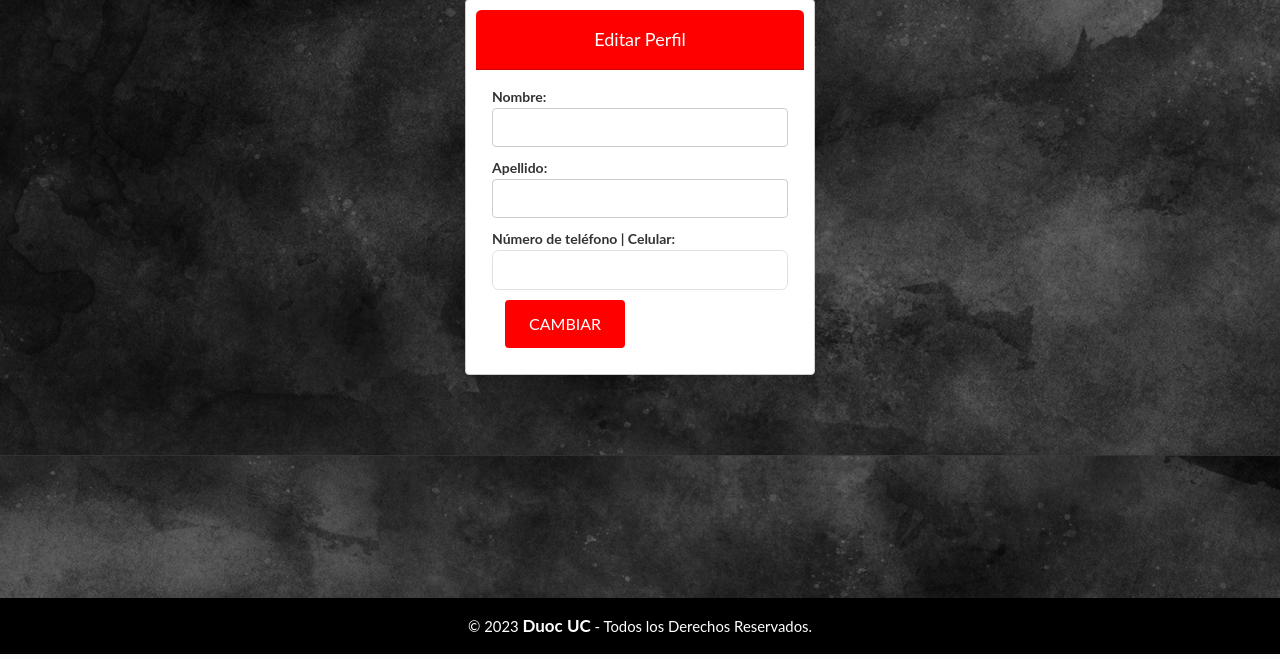
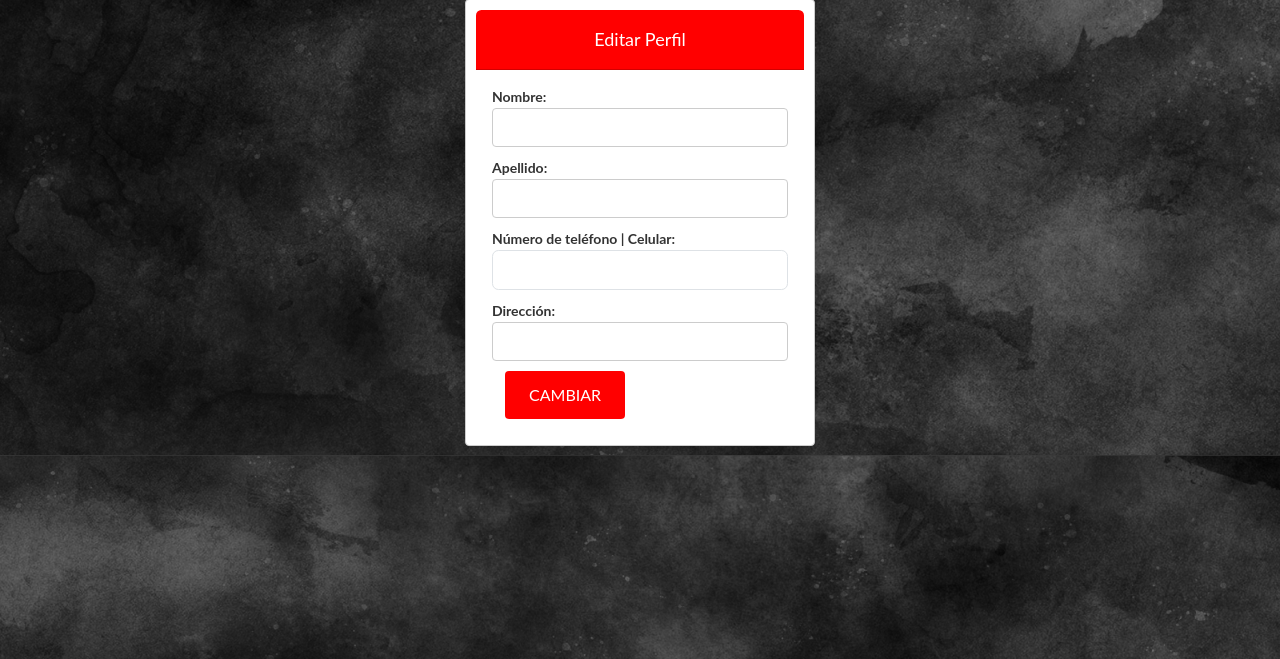
Before and after one commit to hugotoroz/domo-chicken, a Django app: page /editarperfil/ in a window 1280 px wide. Shown: the part 345-1004 px from the top of the page. Run offline with Django 4.2, Linux system fonts and the light colour scheme; data that the repository does not hold is empty; some libraries are stand-ins or nearby versions.

Commit message:
Modificar direccion de perfil

```diff
--- a/domochicken/core/static/js/v-editarperfil.js
+++ b/domochicken/core/static/js/v-editarperfil.js
@@ -0,0 +1,18 @@
+
+
+  /**
+   * Initiate Bootstrap validation check
+   */
+  var needsValidation = document.querySelectorAll('.needs-validation')
+
+  Array.prototype.slice.call(needsValidation)
+    .forEach(function(form) {
+      form.addEventListener('submit', function(event) {
+        if (!form.checkValidity()) {
+          event.preventDefault()
+          event.stopPropagation()
+        }
+
+        form.classList.add('was-validated')
+      }, false)
+    })
--- a/domochicken/core/templates/editarperfil.html
+++ b/domochicken/core/templates/editarperfil.html
@@ -21,21 +21,28 @@
                 <div class="text-header">Editar Perfil</div>
             </div>
             <div class="card-body">
-                <form action="{% url 'modificarPerfil' usuario.id_usuario %}" method="POST" enctype="multipart/form-data" name="formeditusu">
+                <form class="needs-validation" novalidate action="{% url 'modificarPerfil' usuario.id_usuario %}" method="POST" enctype="multipart/form-data" name="formeditusu" id="formeditusu">
                     {% csrf_token %}
                     <div class="form-group">
                         <label for="username">Nombre:</label>
-                        <input required="" class="form-control" name="nomusu" id="nomusu" value="{{usuario.nombre_usuario}}" type="text">
+                        <input required="" class="form-control" name="nomusu" id="nomusu" value="{{usuario.nombre_usuario}}" type="text" required>
+                        <div class="invalid-feedback">Por favor ingrese un nombre</div>
                     </div>
                     <div class="form-group">
                         <label for="username">Apellido:</label>
-                        <input required="" class="form-control" name="apellidousu" id="apellidousu" value="{{usuario.apellido_usuario}}" type="text">
+                        <input required="" class="form-control" name="apellidousu" id="apellidousu" value="{{usuario.apellido_usuario}}" type="text" required>
+                        <div class="invalid-feedback">Por favor ingrese un apellido</div>
                     </div>
                     <div class="form-group">
                         <label for="cellphone">Número de teléfono | Celular:</label>
-                        <input required="" class="form-control" name="celularusu" id="celularusu" value="{{usuario.celular}}" type="cellphone">
+                        <input required="" class="form-control" name="celularusu" id="celularusu" value="{{usuario.celular}}" type="cellphone" required>
+                        <div class="invalid-feedback">Por favor ingrese un número celular</div>
                     </div>
-
+                    <div class="form-group">
+                        <label for="cellphone">Dirección:</label>
+                        <input required="" class="form-control" name="direccionusu" id="direccionusu" value="{{usuario.direccion}}" type="text" required>
+                        <div class="invalid-feedback">Por favor ingrese un número celular</div>
+                    </div>
                     <input type="submit" class="btn" value="Cambiar">
                 </form>
             </div>
@@ -43,4 +50,7 @@
 
     </div>
 </section>
+{% block js %}
+<script src="/../static/js/v-editarperfil.js"></script>
 {% endblock %}
+{% endblock %}
--- a/domochicken/core/views.py
+++ b/domochicken/core/views.py
@@ -145,6 +145,7 @@ def modificarPerfil(request, id_usuario):
         usuario.nombre_usuario = request.POST.get('nomusu')
         usuario.apellido_usuario = request.POST.get('apellidousu')
         usuario.celular = request.POST.get('celularusu')
+        usuario.direccion = request.POST.get('direccionusu')
         usuario.save()
         contexto = {'usuario': usuario}
         messages.success(request, '¡Información modificada!')
```
